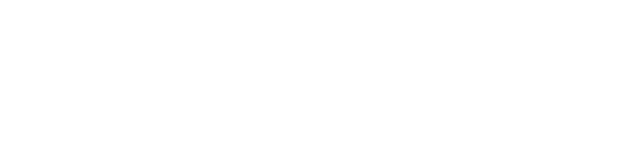
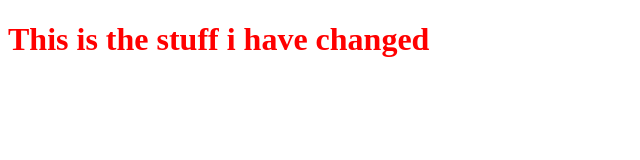
Before and after one commit to javkarprajeesh/samplerepos, a plain HTML site: page index.html in a window 1280 px wide. Shown: the whole page, without its empty margins (0-640 px from the left). Drawn offline with Linux system fonts and the light colour scheme.

Commit message:
Changed color

```diff
--- a/index.html
+++ b/index.html
@@ -8,6 +8,7 @@
 </head>
 
 <body>
+    <h1 style="color:red;">This is the stuff i have changed</h1>
 
 </body>
 
```
